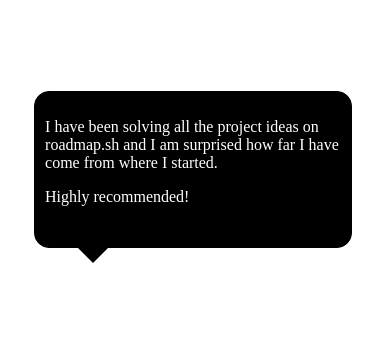
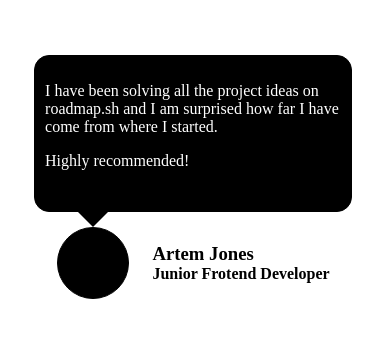
Before and after one commit to 07krW5Hnr5ghy/testimonial-cards, a plain HTML site: page index.html in a window 390 px wide. Drawn offline with Linux system fonts and the light colour scheme.

Commit message:
feature(main): adjust first card elements poisition first mobile design

```diff
--- a/css/index.css
+++ b/css/index.css
@@ -43,3 +43,31 @@
     width: 200px;
     background-color: transparent;
 }
+
+.first-card-footer{
+    display: flex;
+    flex-direction: row;
+    justify-content: space-around;
+    align-items: start;
+    width: 80%;
+}
+
+.avatar-placeholder{
+    height:70px;
+    width:70px;
+    background-color: black;
+    border: 1px solid black;
+    border-radius: 50%;
+}
+
+.presentation-wrapper{
+    display: flex;
+    flex-direction: column;
+    align-items: start;
+    justify-content:center;
+    height: 100%;
+}
+
+.first-card-name,.first-card-position{
+    margin: 0;
+}
--- a/index.html
+++ b/index.html
@@ -23,6 +23,13 @@
                     <div class="triangle"></div>
                     <div class="not-triangle"></div>
                 </div>
+                <div class="first-card-footer">
+                    <div class="avatar-placeholder"></div>
+                    <div class="presentation-wrapper">
+                        <h3 class="first-card-name">Artem Jones</h3>
+                        <h4 class="first-card-position">Junior Frotend Developer</h4>
+                    </div>
+                </div>
             </div>
         </div>
     </body>
```
